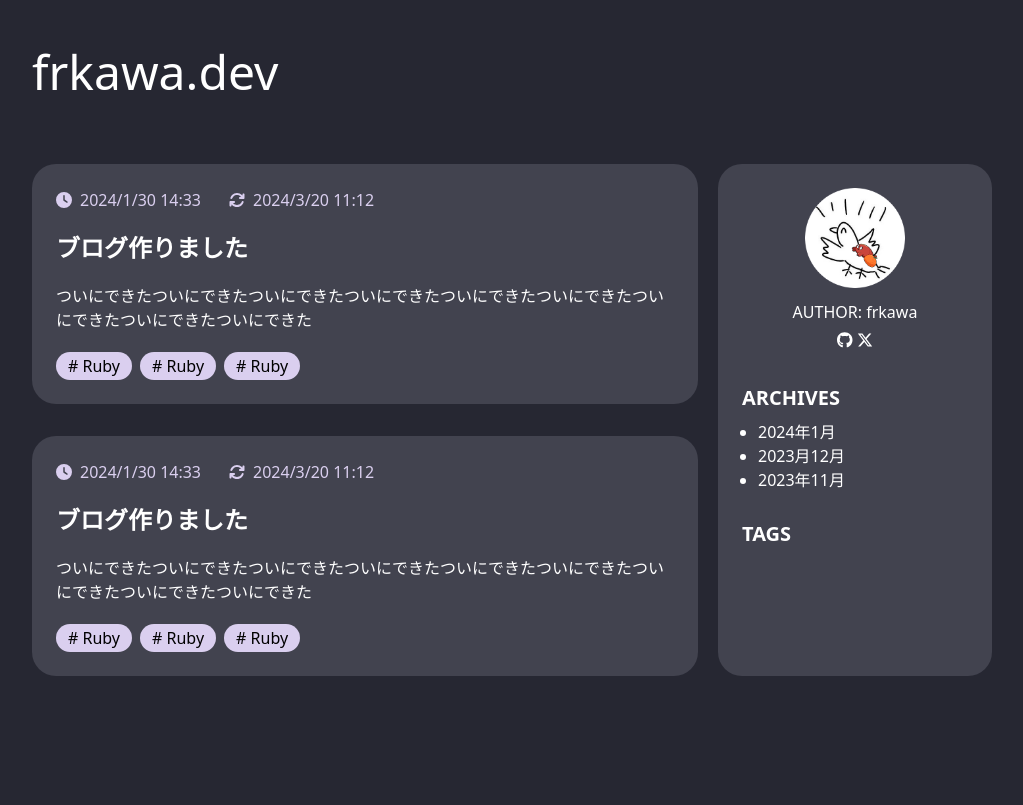
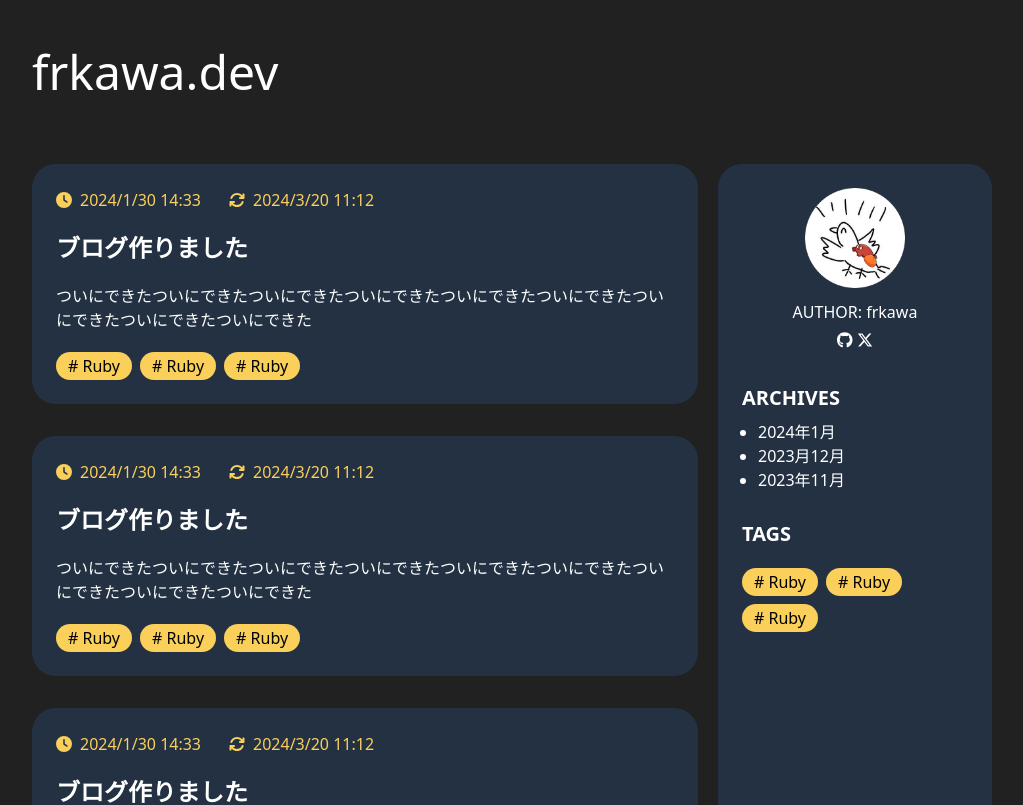
Before and after one commit to frkawa/frkawa-blog, a Next.js app in the folder next/: page / in a window 1280 px wide. Shown: the top 805 px of the page, without its empty margins (128-1151 px from the left). Built offline with nearby package versions, Linux system fonts and the light colour scheme.

Commit message:
色調整

```diff
--- a/next/app/(components)/ArticleCard.tsx
+++ b/next/app/(components)/ArticleCard.tsx
@@ -4,8 +4,8 @@ import TagCards from "./TagCards"
 
 const ArticleCard = () => {
   return (
-    <div className="bg-my-middle-blue p-6 rounded-3xl mb-8">
-      <div className="flex gap-7 text-my-emphasis-blue">
+    <div className="bg-my-dark-blue p-6 rounded-3xl mb-8">
+      <div className="flex gap-7 text-my-emphasis-yellow">
         <span className="flex items-center gap-2">
           <FontAwesomeIcon icon={faClock} className="h-4" />
           2024/1/30 14:33
--- a/next/app/(components)/TagCards.tsx
+++ b/next/app/(components)/TagCards.tsx
@@ -1,9 +1,17 @@
+import Link from "next/link"
+
 const TagCards = () => {
   return (
-    <ul className="flex gap-2 mt-5">
-      <li className="bg-my-emphasis-blue rounded-full text-black px-3 py-0.5"># Ruby</li>
-      <li className="bg-my-emphasis-blue rounded-full text-black px-3 py-0.5"># Ruby</li>
-      <li className="bg-my-emphasis-blue rounded-full text-black px-3 py-0.5"># Ruby</li>
+    <ul className="flex gap-2 mt-5 flex-wrap">
+      <Link href="/" className="">
+        <li className="transition hover:bg-my-emphasis-rose hover:text-white bg-my-emphasis-yellow rounded-full text-black px-3 py-0.5"># Ruby</li>
+      </Link>
+      <Link href="/" className="">
+        <li className="transition hover:bg-my-emphasis-rose hover:text-white bg-my-emphasis-yellow rounded-full text-black px-3 py-0.5"># Ruby</li>
+      </Link>
+      <Link href="/" className="">
+        <li className="transition hover:bg-my-emphasis-rose hover:text-white bg-my-emphasis-yellow rounded-full text-black px-3 py-0.5"># Ruby</li>
+      </Link>
     </ul>
   )
 }
--- a/next/app/layout.tsx
+++ b/next/app/layout.tsx
@@ -17,7 +17,7 @@ export default function RootLayout({
 }>) {
   return (
     <html lang="ja">
-      <body className="bg-my-dark-blue text-white">
+      <body className="bg-my-dark text-white">
         <div className="grid grid-cols-10 gap-5 mx-auto max-w-7xl px-40">
           <Header />
           {children}
--- a/next/app/page.tsx
+++ b/next/app/page.tsx
@@ -3,6 +3,7 @@ import { FontAwesomeIcon } from "@fortawesome/react-fontawesome";
 import Image from "next/image";
 import Link from "next/link";
 import ArticleCard from "./(components)/ArticleCard";
+import TagCards from "./(components)/TagCards";
 import authorIcon from "/public/author_icon.png";
 
 export default function Home() {
@@ -11,8 +12,9 @@ export default function Home() {
       <main className="col-span-7">
         <ArticleCard />
         <ArticleCard />
+        <ArticleCard />
       </main>
-      <aside className="col-span-3 bg-my-middle-blue p-6 rounded-3xl mb-8 min-w-full">
+      <aside className="col-span-3 bg-my-dark-blue p-6 rounded-3xl mb-8 min-w-full">
         <section className="text-center">
           <Image src={authorIcon} alt="author icon" width={100} height={100} className="mx-auto mb-3" />
           <div className="mb-1">AUTHOR: frkawa</div>
@@ -32,6 +34,7 @@ export default function Home() {
           <li>2023年11月</li>
         </ul>
         <h2 className="text-xl font-bold mb-2 mt-7">TAGS</h2>
+        <TagCards />
       </aside>
     </>
   );
--- a/next/tailwind.config.ts
+++ b/next/tailwind.config.ts
@@ -9,9 +9,10 @@ const config: Config = {
   theme: {
     extend: {
       colors: {
-        'my-dark-blue': '#262732',
-        'my-middle-blue': '#42434F',
-        'my-emphasis-blue': '#DACFEF',
+        'my-dark': '#212121',
+        'my-dark-blue': '#233142',
+        'my-emphasis-yellow': '#facf5a',
+        'my-emphasis-rose': '#ff5959',
       },
     },
   },
```
